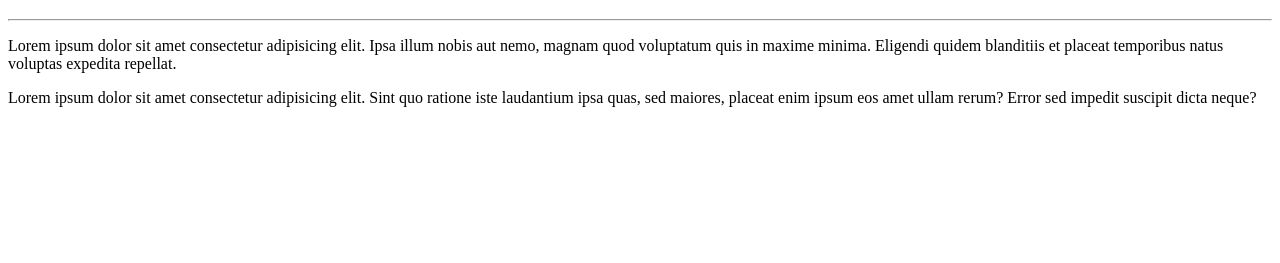
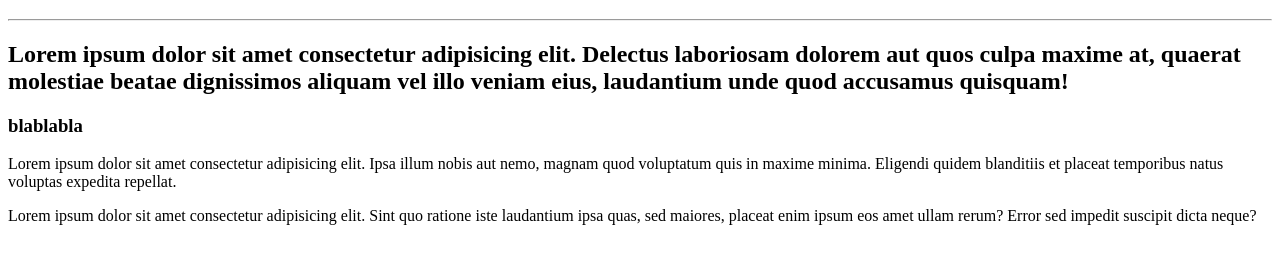
Before and after one commit to lethicia13/Lethicia-13, a plain HTML site: page site-exemplo/index.html in a window 1280 px wide. Shown: the part 61-324 px from the top of the page. Drawn offline with Linux system fonts and the light colour scheme.

Commit message:
Update index.html

```diff
--- a/site-exemplo/index.html
+++ b/site-exemplo/index.html
@@ -3,11 +3,13 @@
 <head>
     <meta charset="UTF-8">
     <meta name="viewport" content="width=device-width, initial-scale=1.0">
-    <title>Repositório</title>
+    <title>Cursos Grátis</title>
 </head>
 <body>
     <h1>Olá, Mundo!</h1>
     <hr>
+    <h2>Lorem ipsum dolor sit amet consectetur adipisicing elit. Delectus laboriosam dolorem aut quos culpa maxime at, quaerat molestiae beatae dignissimos aliquam vel illo veniam eius, laudantium unde quod accusamus quisquam!</h2>
+    <h3>blablabla</h3>
     <p>Lorem ipsum dolor sit amet consectetur adipisicing elit. Ipsa illum nobis aut nemo, magnam quod voluptatum quis in maxime minima. Eligendi quidem blanditiis et placeat temporibus natus voluptas expedita repellat.</p>
     <p>Lorem ipsum dolor sit amet consectetur adipisicing elit. Sint quo ratione iste laudantium ipsa quas, sed maiores, placeat enim ipsum eos amet ullam rerum? Error sed impedit suscipit dicta neque?</p>
 </body>
```
